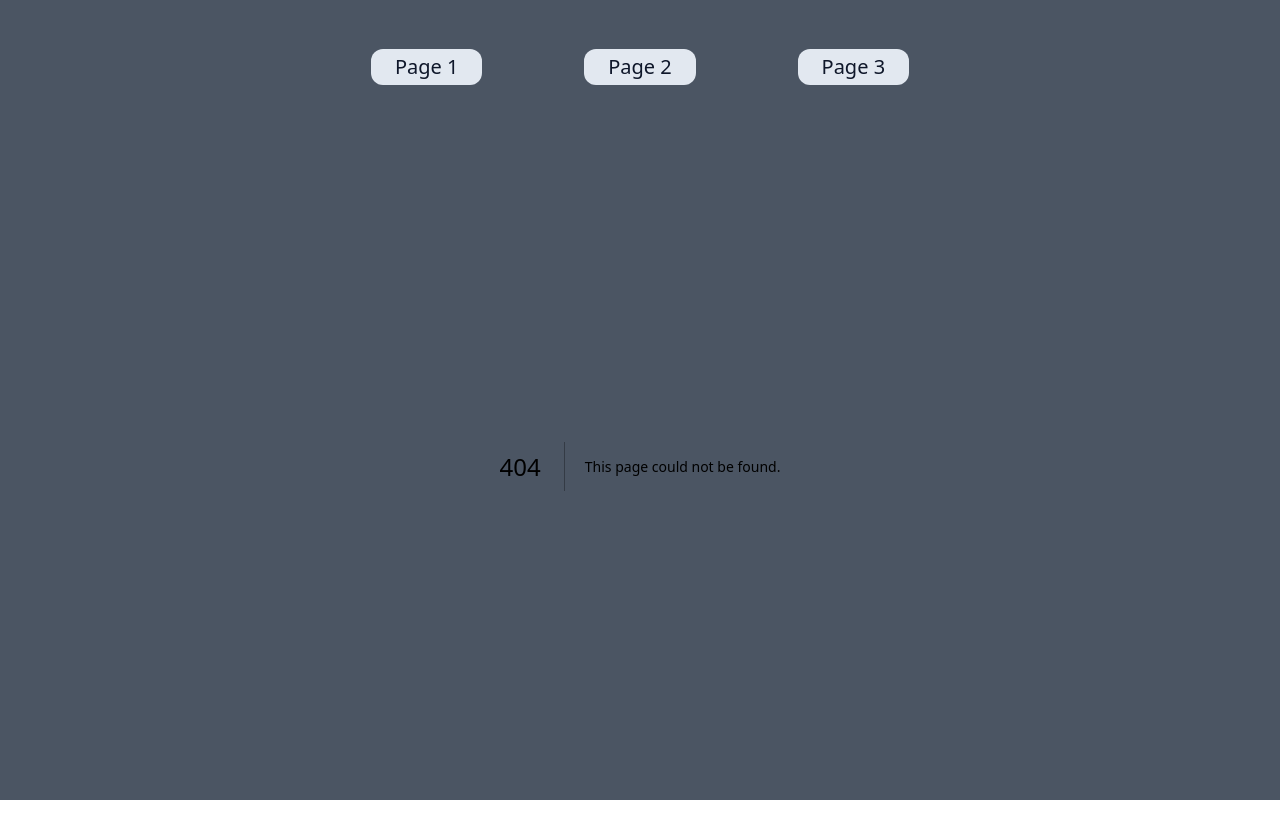
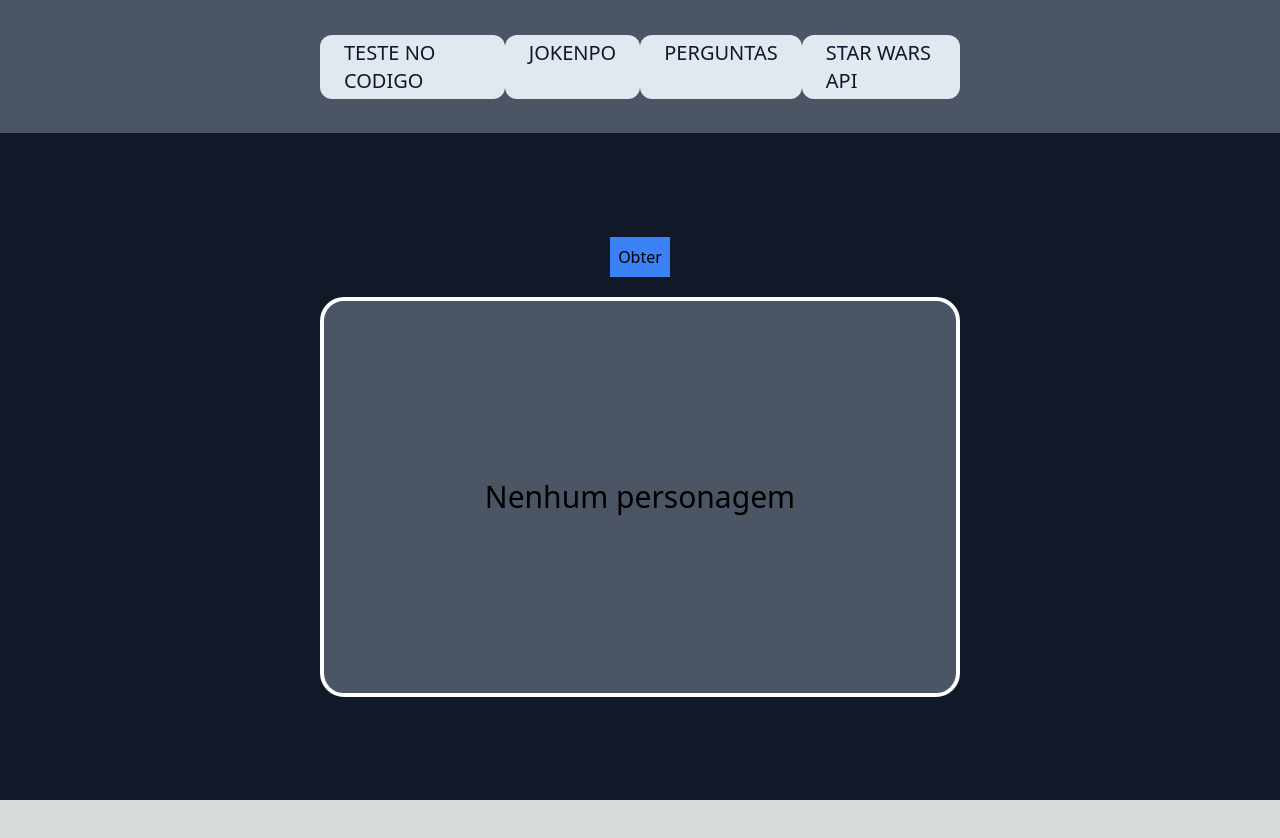
Before and after one commit to Jamilsonh/nextjs-study, a Next.js app: page /starwars in a window 1280 px wide. Before the commit this address had no page. Shown: the top 838 px of the page. After the commit the page ends 800 px from the top, so only its background shows below. Built offline with nearby package versions, Linux system fonts and the light colour scheme.

Commit message:
feat: :sparkles: Criando nova pagina que faz requisição na api do star wars

```diff
--- a/next.config.js
+++ b/next.config.js
@@ -1,6 +1,6 @@
 /** @type {import('next').NextConfig} */
 const nextConfig = {
   reactStrictMode: true,
-}
+};
 
-module.exports = nextConfig
+module.exports = nextConfig;
--- a/src/components/Layout/index.tsx
+++ b/src/components/Layout/index.tsx
@@ -14,20 +14,27 @@ function Layout({ children }: LayoutProps) {
             href='/'
             className='bg-slate-200 px-6 py-1 rounded-xl items-center text-slate-900 hover:bg-sky-200'
           >
-            Page 1
+            TESTE NO CODIGO
           </Link>
           <Link
             href='/jokenpo'
             className='bg-slate-200 px-6 py-1 rounded-xl items-center text-slate-900 hover:bg-sky-200'
           >
-            Page 2
+            JOKENPO
           </Link>
 
           <Link
             href='/condicional'
             className='bg-slate-200 px-6 py-1 rounded-xl items-center text-slate-900 hover:bg-sky-200'
           >
-            Page 3
+            PERGUNTAS
+          </Link>
+
+          <Link
+            href='/starwars'
+            className='bg-slate-200 px-6 py-1 rounded-xl items-center text-slate-900 hover:bg-sky-200'
+          >
+            STAR WARS API
           </Link>
         </div>
       </div>
--- /dev/null
+++ b/src/components/StarWars/Personagens.tsx
@@ -0,0 +1,17 @@
+interface PersonagensProps {
+  personagens: any[];
+}
+
+export default function Personagens(props: PersonagensProps) {
+  function renderizarPersonagens() {
+    return (
+      <ul>
+        {props.personagens.map((p: any) => (
+          <li key={p.name}>{p.name}</li>
+        ))}
+      </ul>
+    );
+  }
+
+  return <div>{renderizarPersonagens()}</div>;
+}
--- /dev/null
+++ b/src/data/hooks/useProcessando.ts
@@ -0,0 +1,19 @@
+import { useState } from 'react';
+
+export default function useProcessando() {
+  const [processando, setProcessando] = useState<boolean>(false);
+
+  function iniciarProcessamento() {
+    setProcessando(true);
+  }
+
+  function finalizarProcessamento() {
+    setProcessando(false);
+  }
+
+  return {
+    processando,
+    iniciarProcessamento,
+    finalizarProcessamento,
+  };
+}
--- /dev/null
+++ b/src/data/hooks/useStarWars.ts
@@ -0,0 +1,25 @@
+import { useState } from 'react';
+import useProcessando from './useProcessando';
+
+export default function useStarWars() {
+  const { processando, iniciarProcessamento, finalizarProcessamento } =
+    useProcessando();
+  const [personagens, setPersonagens] = useState<any>([]);
+
+  async function obterPersonagens() {
+    try {
+      iniciarProcessamento();
+      const resp = await fetch('https://swapi.dev/api/people/');
+      const dados = await resp.json();
+      setPersonagens(dados.results);
+    } finally {
+      finalizarProcessamento();
+    }
+  }
+
+  return {
+    personagens,
+    obterPersonagens,
+    processando,
+  };
+}
--- /dev/null
+++ b/src/pages/starwars/index.tsx
@@ -0,0 +1,23 @@
+import Personagens from '@/components/StarWars/Personagens';
+import useStarWars from '@/data/hooks/useStarWars';
+
+export default function PaginaStarWars() {
+  const { processando, personagens, obterPersonagens } = useStarWars();
+
+  return (
+    <div className='flex flex-col gap-5 justify-center items-center h-full w-full bg-gray-900'>
+      <button onClick={obterPersonagens} className='bg-blue-500 p-2'>
+        Obter
+      </button>
+      <div className='bg-gray-600 w-1/2 h-3/5 border-white border-4 rounded-3xl p-4 flex flex-col justify-center items-center text-3xl mx-auto '>
+        {processando ? (
+          <div>Processando...</div>
+        ) : personagens.length > 0 ? (
+          <Personagens personagens={personagens} />
+        ) : (
+          <div>Nenhum personagem</div>
+        )}
+      </div>
+    </div>
+  );
+}
```
